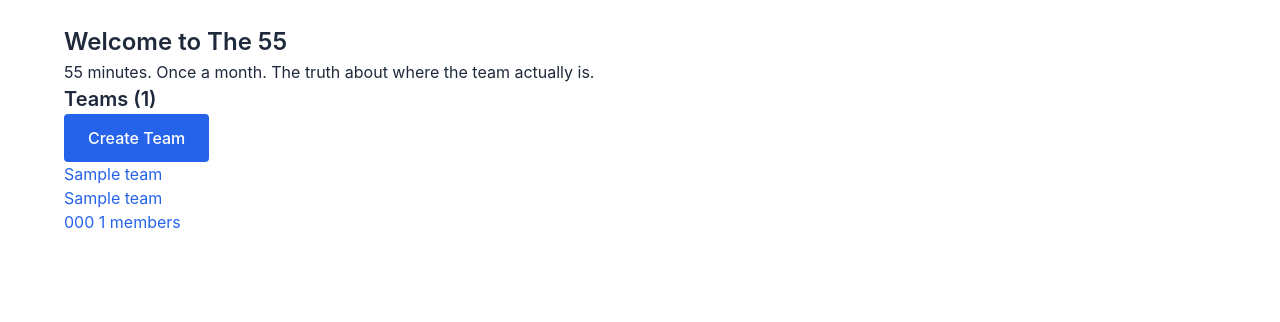
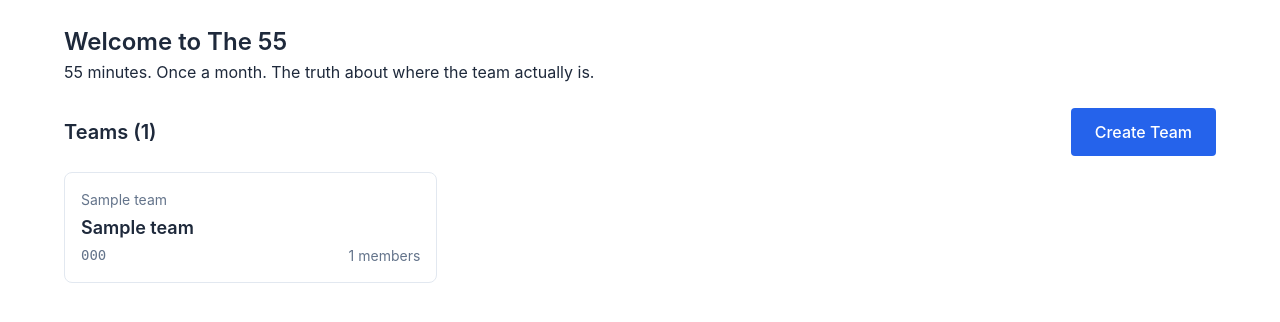
Before and after one commit to connecteddale/55meet.com, a FastAPI app: template app/templates/admin/dashboard.html in a window 1280 px wide. Shown: the part 81-403 px from the top of the page. Run offline with FastAPI, Linux system fonts and the light colour scheme; the template is opened without the code that fills it: most values are stand-ins (such as "Sample title", 1, 10 or a date in 2020).

Commit message:
style(11-01): add team management CSS
- Team list and team card grid styles
- Dashboard section layout
- Form improvements (danger zone, hr, small)
- Card header flex alignment

```diff
--- a/app/static/css/main.css
+++ b/app/static/css/main.css
@@ -240,13 +240,156 @@ button, a, [role="button"] {
   cursor: pointer;
 }
 
-/* Member Management */
+/* Team Management */
 .card-header {
   display: flex;
   justify-content: space-between;
-  align-items: flex-start;
+  align-items: center;
   margin-bottom: var(--space-4);
 }
+
+.card-header h2 {
+  margin: 0;
+}
+
+.team-list {
+  display: flex;
+  flex-direction: column;
+  gap: var(--space-2);
+}
+
+.team-item {
+  display: flex;
+  justify-content: space-between;
+  align-items: center;
+  padding: var(--space-4);
+  background: var(--color-bg);
+  border-radius: 4px;
+  border: 1px solid var(--color-border);
+}
+
+.team-info {
+  flex: 1;
+}
+
+.team-name {
+  font-weight: 600;
+  color: var(--color-text);
+}
+
+.team-code {
+  font-size: var(--font-size-sm);
+  color: var(--color-text-muted);
+  font-family: monospace;
+}
+
+.team-members {
+  font-size: var(--font-size-sm);
+  color: var(--color-text-muted);
+}
+
+.team-actions {
+  display: flex;
+  gap: var(--space-1);
+}
+
+/* Dashboard */
+.dashboard-section {
+  margin-top: var(--space-6);
+}
+
+.section-header {
+  display: flex;
+  justify-content: space-between;
+  align-items: center;
+  margin-bottom: var(--space-4);
+}
+
+.section-header h3 {
+  margin: 0;
+}
+
+.team-grid {
+  display: grid;
+  grid-template-columns: repeat(auto-fill, minmax(280px, 1fr));
+  gap: var(--space-4);
+}
+
+.team-card {
+  display: block;
+  padding: var(--space-4);
+  background: var(--color-bg);
+  border-radius: 8px;
+  border: 1px solid var(--color-border);
+  text-decoration: none;
+  color: inherit;
+  transition: border-color var(--transition-fast), box-shadow var(--transition-fast);
+}
+
+.team-card:hover {
+  border-color: var(--color-primary);
+  box-shadow: 0 2px 8px rgba(0, 0, 0, 0.1);
+  text-decoration: none;
+}
+
+.team-company {
+  font-size: var(--font-size-sm);
+  color: var(--color-text-muted);
+}
+
+.team-card .team-name {
+  font-size: var(--font-size-lg);
+  margin: var(--space-1) 0;
+}
+
+.team-meta {
+  display: flex;
+  justify-content: space-between;
+  font-size: var(--font-size-sm);
+  color: var(--color-text-muted);
+}
+
+/* Form improvements */
+.form-actions {
+  margin-top: var(--space-4);
+}
+
+hr {
+  border: none;
+  border-top: 1px solid var(--color-border);
+  margin: var(--space-6) 0;
+}
+
+.danger-zone {
+  padding: var(--space-4);
+  background: #fef2f2;
+  border-radius: 4px;
+  border: 1px solid #fecaca;
+}
+
+.danger-zone h3 {
+  margin: 0 0 var(--space-2) 0;
+  color: #991b1b;
+  font-size: var(--font-size-base);
+}
+
+.btn-danger {
+  background: #dc2626;
+  color: white;
+}
+
+.btn-danger:hover {
+  background: #b91c1c;
+}
+
+small {
+  display: block;
+  margin-top: var(--space-1);
+  color: var(--color-text-muted);
+  font-size: var(--font-size-sm);
+}
+
+/* Member Management */
 
 .team-subtitle {
   margin: 0;
```
